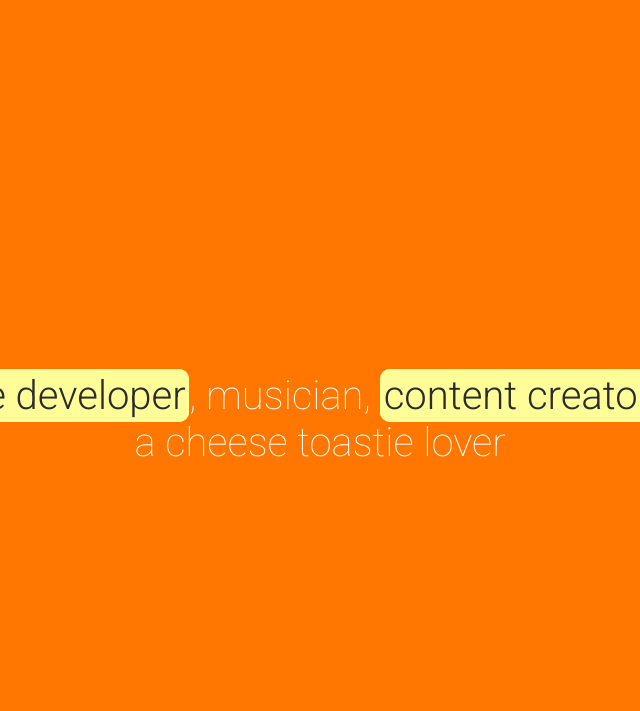
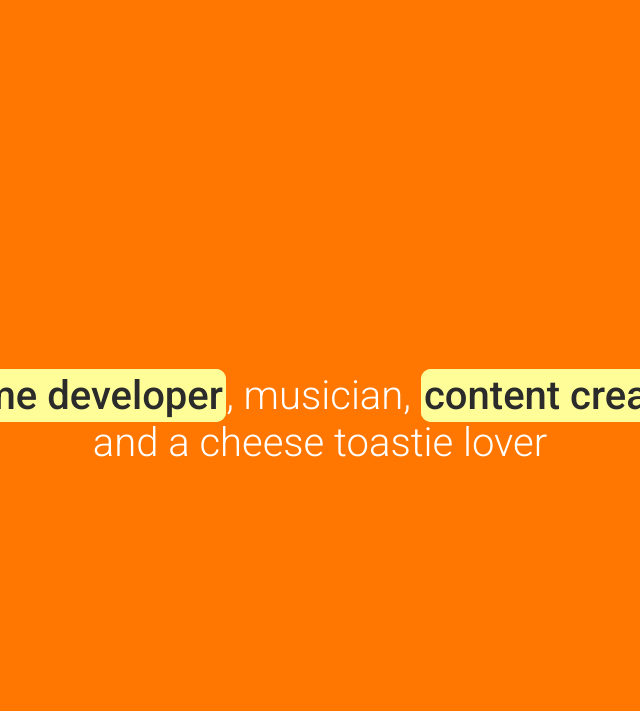
Before and after one commit to TheCaptainMoo/thecaptainmoo.github.io, a plain HTML site: page index.html in a window 1280 px wide. Shown: the part 1589-2300 px from the top of the page, without its empty margins (320-960 px from the left). Drawn offline with nearby package versions, Linux system fonts and the light colour scheme.

Commit message:
made font thicc

```diff
--- a/style1.css
+++ b/style1.css
@@ -1,5 +1,5 @@
 @charset "utf-8";
-@import url('https://fonts.googleapis.com/css2?family=Roboto:wght@100;300&display=swap');
+@import url('https://fonts.googleapis.com/css2?family=Roboto:wght@300;500&display=swap');
 /* CSS Document */
 
 html{
@@ -13,7 +13,7 @@ html{
 
 h1{
    font-size: 120px;
-   font-weight: 300;
+   font-weight: 500;
    margin: 1%;
 }
 
@@ -21,13 +21,13 @@ h2{
    color: #2A2B2A;
    margin: 1%;
    font-size: 120px;
-   font-weight: 100;
+   font-weight: 300;
 }
 
 p{
    color: #FFFFFF;
    font-size: 40px;
-   font-weight: 100;
+   font-weight: 300;
 }
 
 a{
@@ -52,7 +52,7 @@ a{
    background-color: #FFFD98;
    padding: 0.1%;
    color: #2A2B2A;
-   font-weight: 300;
+   font-weight: 500;
 }
 
 .highlight:hover{
```
